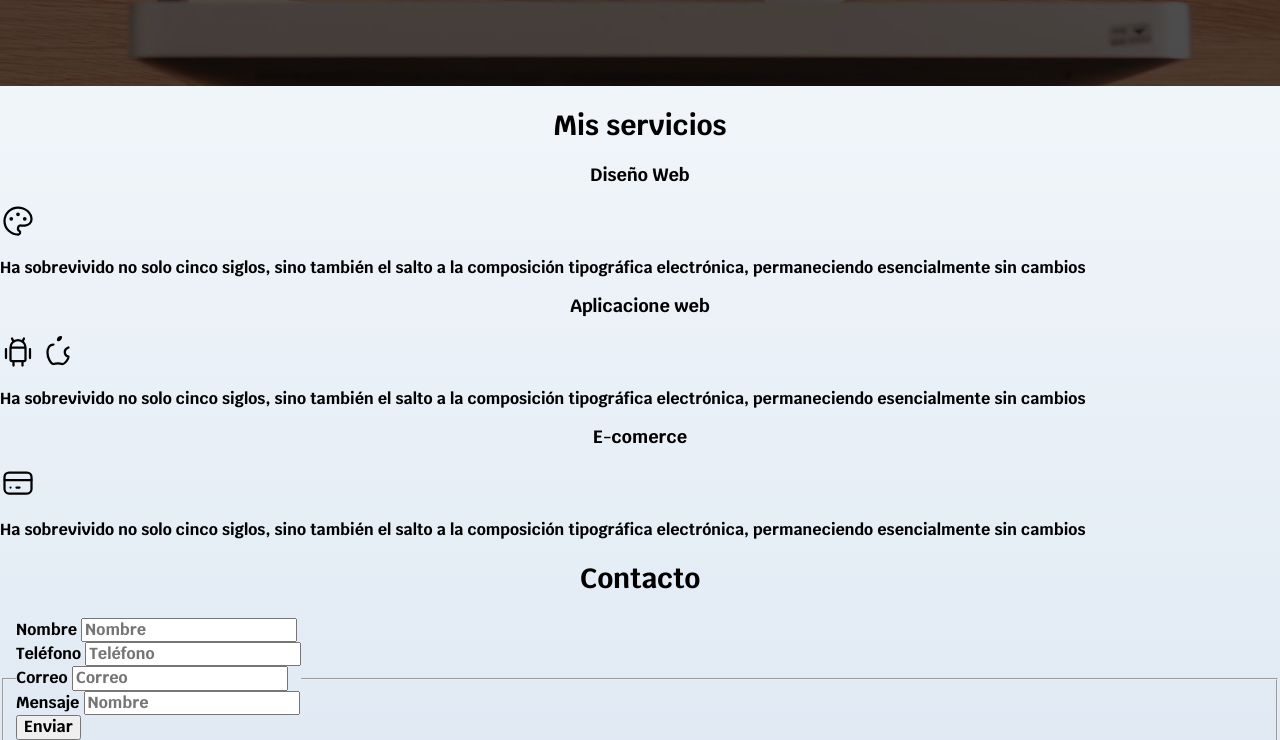
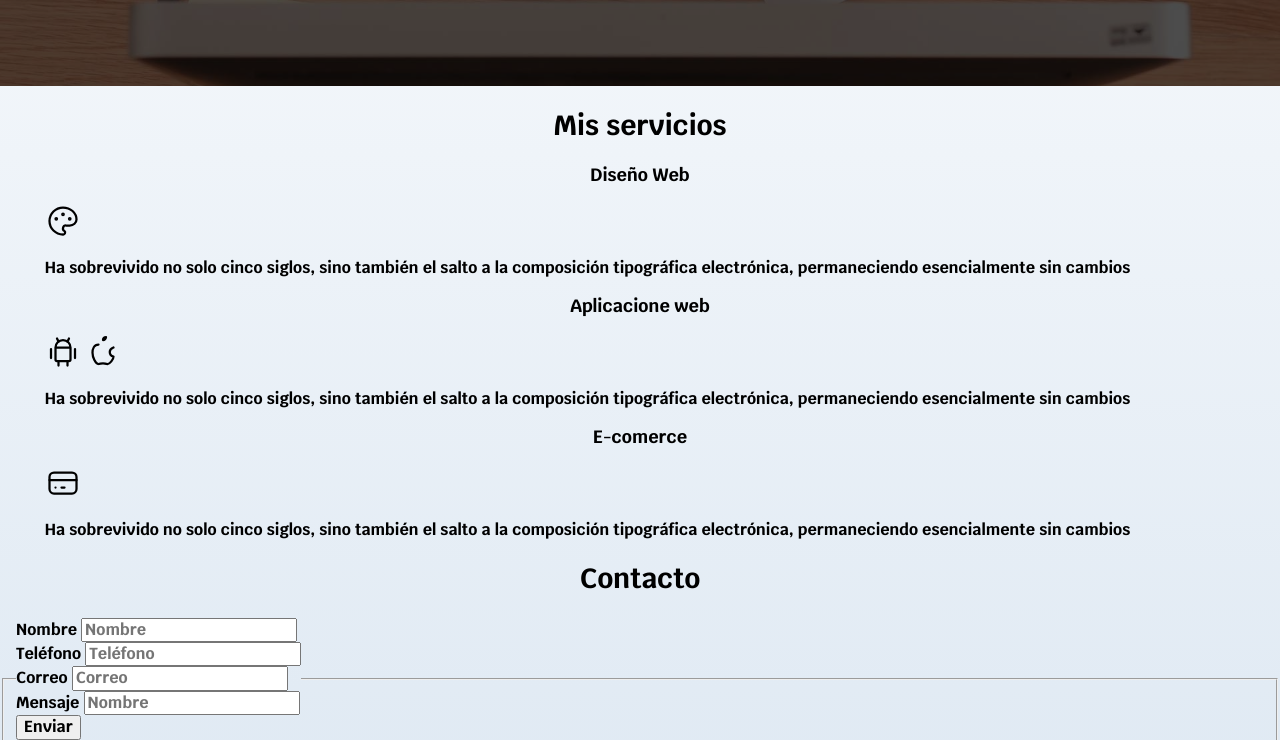
Before and after one commit to edu18RR/Freelarcer, a plain HTML site: page index.html in a window 1280 px wide. Shown: the part 500-1240 px from the top of the page. Drawn offline with Linux system fonts and the light colour scheme.

Commit message:
Aclase contenedor al main

```diff
--- a/index.html
+++ b/index.html
@@ -47,6 +47,7 @@
         </div> <!-- .contenido-hero-->
     </section>
 
+    <main class="contenedor">
         <h2>Mis servicios</h2>
         <section>
             <h3>Diseño Web</h3>
```
